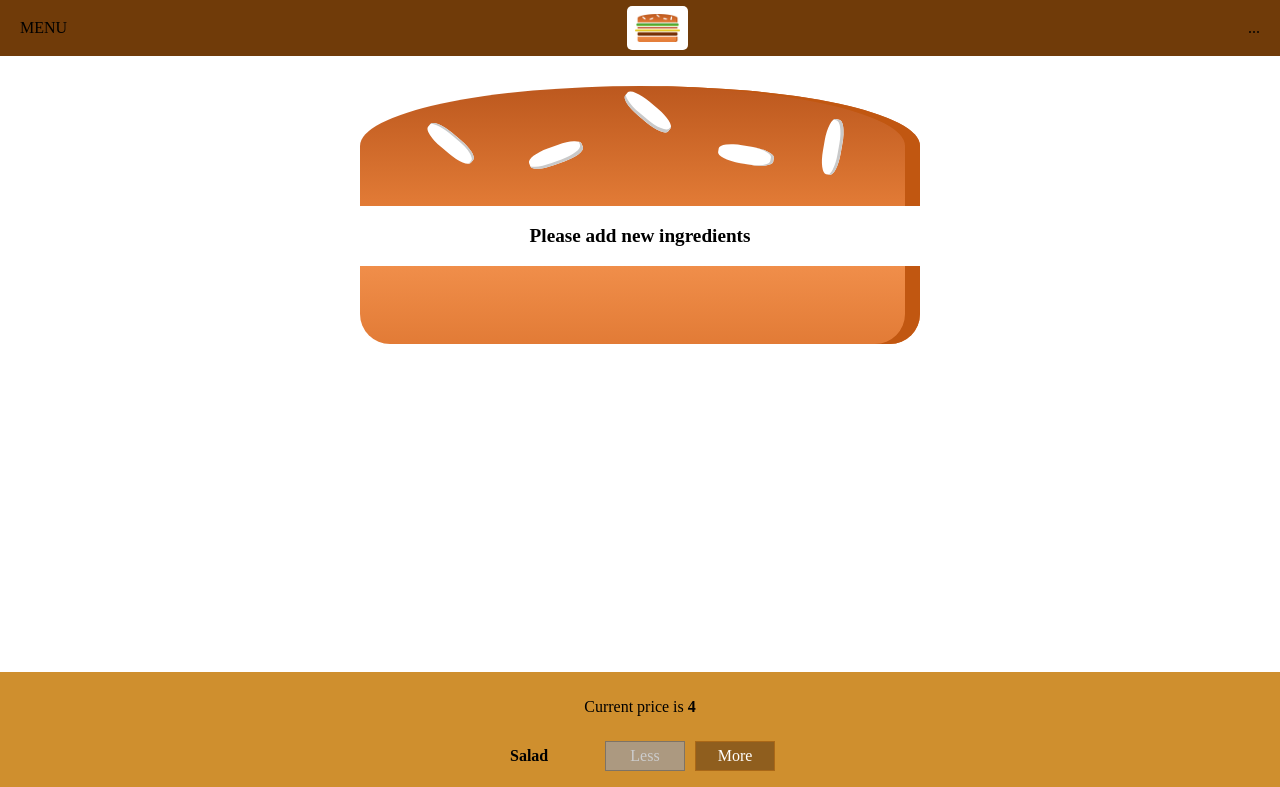
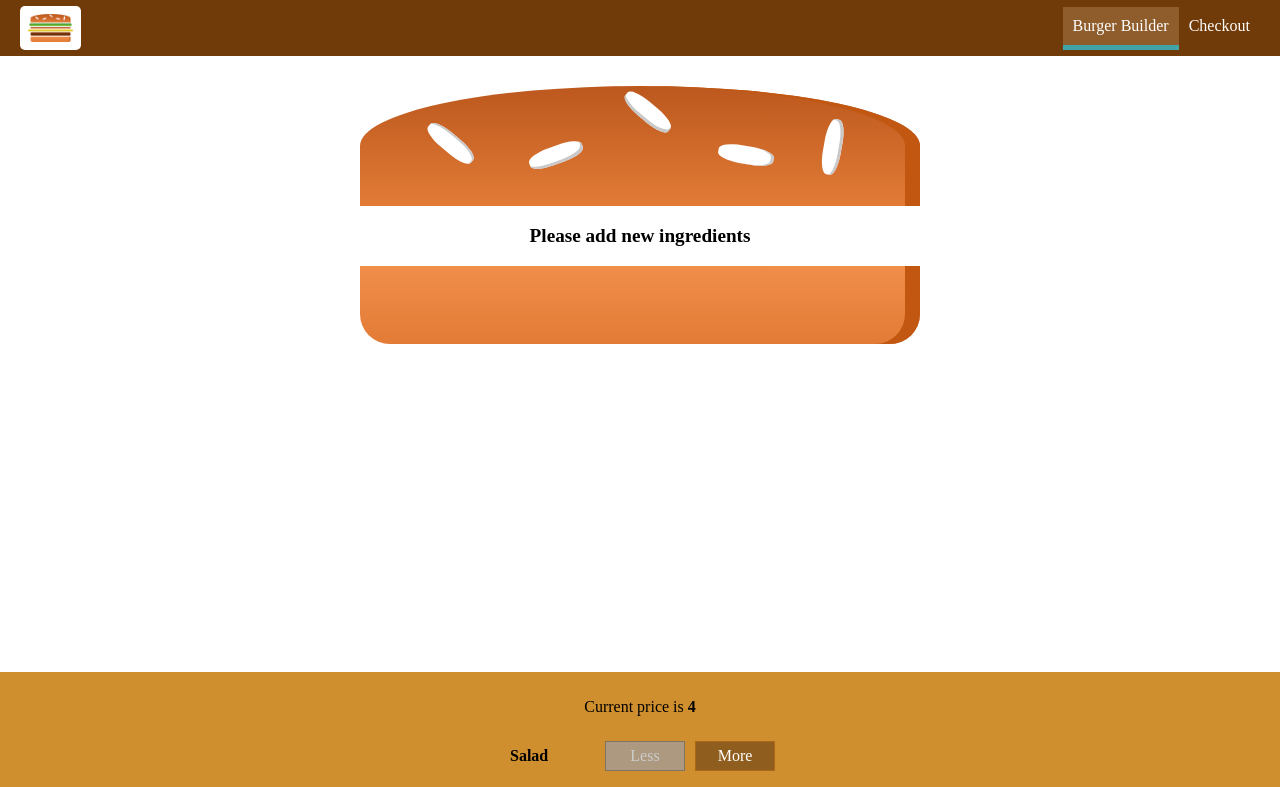
Before and after one commit to supran2811/BurgerBuilder, a React app in the folder burgerbuilder/: page / in a window 1280 px wide. Shown: the top 787 px of the page. Built offline with nearby package versions, Linux system fonts and the light colour scheme.

Commit message:
basic version is done

```diff
--- a/burgerbuilder/src/Components/Layout/Layout.js
+++ b/burgerbuilder/src/Components/Layout/Layout.js
@@ -1,14 +1,31 @@
+import React , { Component } from 'react';
 import Toolbar from '../Navigation/Toolbar/Toolbar';
-import React from 'react';
 import Aux from '../../hoc/Aux';
 import classes from './Layout.css';
+import SideDrawer from '../Navigation/SideDrawer/SideDrawer';
 
-const layout = (props) => (
-    <Aux>
-        <Toolbar />
-        <main className= {classes.Content}>
-            {props.children}
-        </main>
-    </Aux>
-);
-export default layout;
+class Layout extends Component{
+
+    state = {
+        showSideDrawer:false
+    }
+
+    toggleSideDrawerHandler = () => {
+        this.setState(prevState => ({showSideDrawer:!prevState.showSideDrawer}) );
+    }
+
+
+    render(){
+        return (
+            <Aux>
+                <Toolbar openSideDrawer={this.toggleSideDrawerHandler}/>
+                <SideDrawer open = {this.state.showSideDrawer}
+                        backdropClosed={this.toggleSideDrawerHandler} />
+                <main className= {classes.Content}>
+                    {this.props.children}
+                </main>
+            </Aux>
+        )
+    }
+}
+export default Layout;
--- a/burgerbuilder/src/Components/Logo/Logo.css
+++ b/burgerbuilder/src/Components/Logo/Logo.css
@@ -1,5 +1,5 @@
 .Logo {
-    height: 80%;
+    height: 100%;
     padding:8px;
     box-sizing: border-box;
     border-radius: 5px;
--- /dev/null
+++ b/burgerbuilder/src/Components/Navigation/NavigationItems/NavigationItem/NavigationItem.css
@@ -0,0 +1,42 @@
+.NavigationItem {
+    display: flex;
+    align-content: center;
+    flex-direction: column;
+}
+
+.NavigationItem a {
+    color: #8f5c2c;
+    text-decoration: none;
+    border-bottom: 4px solid transparent;
+    width: 100%;
+    padding : 10px 10px;
+    box-sizing: border-box;
+    display: block;
+}
+
+.NavigationItem a:hover,
+.NavigationItem a:active,
+.NavigationItem a.active {
+    color:#40a4a8;;
+}
+
+@media (min-width:500px){
+    .NavigationItem {
+        flex-direction: row;
+
+    }
+
+    .NavigationItem a {
+        color: white;
+        height: 100%;
+        width:auto;
+    }
+
+    .NavigationItem a:hover,
+    .NavigationItem a:active,
+    .NavigationItem a.active {
+        background-color:#8f5c2c;
+        border-bottom: 5px solid #40a4a8;
+        color:white;
+    }
+}
--- /dev/null
+++ b/burgerbuilder/src/Components/Navigation/NavigationItems/NavigationItem/NavigationItem.js
@@ -0,0 +1,10 @@
+import React from 'react';
+import classes from './NavigationItem.css';
+
+const navigationItem = (props) => (
+    <li className={classes.NavigationItem}>
+            <a href={props.link} className={props.active?classes.active:null} > {props.children} </a>
+    </li>
+);
+
+export default navigationItem;
--- /dev/null
+++ b/burgerbuilder/src/Components/Navigation/NavigationItems/NavigationItems.css
@@ -0,0 +1,18 @@
+.NavigationItems {
+    padding:5px 5px;
+    width: 100%;
+    list-style: none;
+    display: block;
+}
+
+@media (min-width:500px){
+    .NavigationItems {
+        margin: 0;
+        padding: 0;
+        height: 100%;
+        width:auto;
+        display: flex;
+        align-content: center;
+    }
+
+}
--- /dev/null
+++ b/burgerbuilder/src/Components/Navigation/NavigationItems/NavigationItems.js
@@ -0,0 +1,13 @@
+
+import React from 'react';
+import classes from './NavigationItems.css';
+import NavigationItem from './NavigationItem/NavigationItem';
+
+const navigationItems = () => (
+    <ul className = {classes.NavigationItems}>
+        <NavigationItem link='/' active>Burger Builder</NavigationItem>
+        <NavigationItem link='/'>Checkout</NavigationItem>
+    </ul>
+);
+
+export default navigationItems;
--- /dev/null
+++ b/burgerbuilder/src/Components/Navigation/SideDrawer/DrawerToggler/DrawerToggler.css
@@ -0,0 +1,23 @@
+.DrawerToggle {
+    width: 40px;
+    height: 100%;
+    display: flex;
+    flex-flow: column;
+    justify-content: space-around;
+    align-items: center;
+    padding: 10px 0;
+    box-sizing: border-box;
+    cursor: pointer;
+}
+
+.DrawerToggle div {
+    width: 90%;
+    height: 3px;
+    background-color: white;
+}
+
+@media (min-width: 500px) {
+    .DrawerToggle {
+        display: none;
+    }
+}
--- /dev/null
+++ b/burgerbuilder/src/Components/Navigation/SideDrawer/DrawerToggler/DrawerToggler.js
@@ -0,0 +1,13 @@
+
+import React from 'react';
+import classes from './DrawerToggler.css';
+
+const drawerToggler = (props) => (
+    <div onClick={props.click} className = {classes.DrawerToggle}>
+        <div></div>
+        <div></div>
+        <div></div>
+    </div>
+);
+
+export default drawerToggler;
--- /dev/null
+++ b/burgerbuilder/src/Components/Navigation/SideDrawer/SideDrawer.css
@@ -0,0 +1,31 @@
+.SideDrawer {
+    position:fixed;
+    width:280px;
+    max-width: 70%;
+    background-color: white;
+    height: 100%;
+    top:0;
+    left:0;
+    z-index: 200;
+    padding:32px 16px;
+    box-sizing: border-box;
+    transition:0.3s ease-out;
+}
+
+@media (min-width : 500px){
+    .SideDrawer{
+        display: none;
+    }
+ }
+
+.Open{
+    transform: translateX(0px);
+}
+
+.Close{
+    transform: translateX(-100%);
+}
+
+.Logo{
+    height:8%;
+}
--- /dev/null
+++ b/burgerbuilder/src/Components/Navigation/SideDrawer/SideDrawer.js
@@ -0,0 +1,29 @@
+import React from 'react';
+import Logo from '../../Logo/Logo';
+import NavigationItems from '../NavigationItems/NavigationItems';
+import classes from './SideDrawer.css';
+import Backdrop from '../../UI/Backdrop/Backdrop';
+import Aux from '../../../hoc/Aux';
+
+const sideDrawer = (props) => {
+    let attachedClasses = [classes.SideDrawer,classes.Close];
+    if(props.open){
+        attachedClasses = [classes.SideDrawer,classes.Open];
+    }
+
+    return (
+        <Aux>
+            <Backdrop show={props.open} close = {props.backdropClosed}/>
+            <div className={attachedClasses.join(' ')}>
+                <div className = {classes.Logo}>
+                    <Logo />
+                </div>
+                <nav>
+                    <NavigationItems />
+                </nav>
+            </div>
+        </Aux>
+    );
+}
+
+export default sideDrawer;
--- a/burgerbuilder/src/Components/Navigation/Toolbar/Toolbar.css
+++ b/burgerbuilder/src/Components/Navigation/Toolbar/Toolbar.css
@@ -12,3 +12,14 @@
     padding: 0 20px;
     box-sizing: border-box;
 }
+
+
+.Logo{
+    height:80%;
+}
+
+@media (max-width : 500px){
+    .DesktopOnly {
+        display: none;
+    }
+}
--- a/burgerbuilder/src/Components/Navigation/Toolbar/Toolbar.js
+++ b/burgerbuilder/src/Components/Navigation/Toolbar/Toolbar.js
@@ -2,12 +2,19 @@
 import Logo from '../../Logo/Logo';
 
 import classes from './Toolbar.css';
+import NavigationItems from '../NavigationItems/NavigationItems';
+import DrawerToggler from '../SideDrawer/DrawerToggler/DrawerToggler';
 
 const toolbar = (props) => (
     <div className={classes.Toolbar}>
-        <div>MENU</div>
-        <Logo />
-        <nav>...</nav>
+        <DrawerToggler click = {props.openSideDrawer}/>
+        <div className = {classes.Logo}>
+            <Logo />
+        </div>
+
+        <nav className = {classes.DesktopOnly}>
+            <NavigationItems />
+        </nav>
     </div>
 );
 
```
